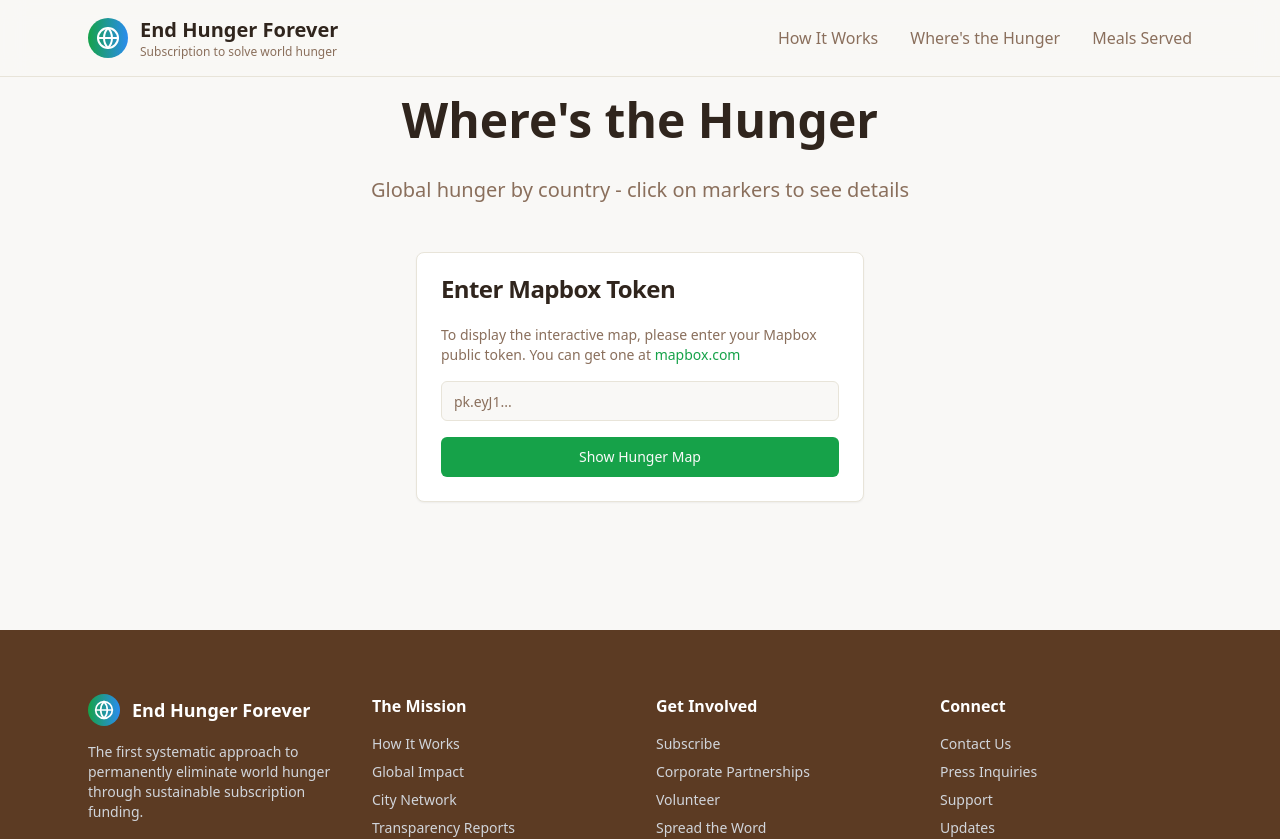
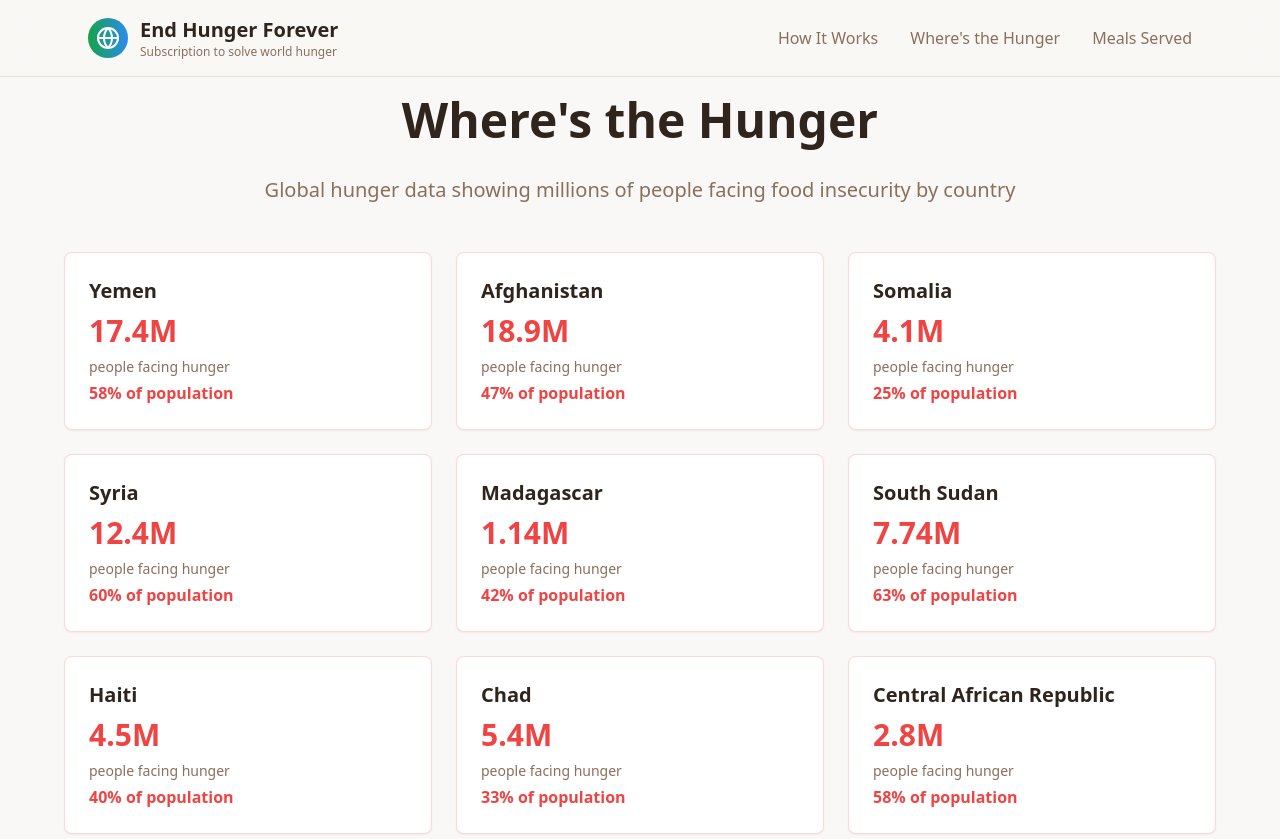
Before and after one commit to adityanarayanan95-collab/end-hunger-now, a React (Vite) app: page /wheres-the-hunger in a window 1280 px wide. Shown: the top 839 px of the page. Built offline with nearby package versions, Linux system fonts and the light colour scheme.

Commit message:
Update Where's the Hunger page
Replace Mapbox token input with a global map displaying starvation data per country.

```diff
--- a/src/pages/WheresTheHunger.tsx
+++ b/src/pages/WheresTheHunger.tsx
@@ -7,14 +7,23 @@ import { Card, CardContent, CardHeader, CardTitle } from "@/components/ui/card";
 import { MapContainer } from "@/components/MapContainer";
 
 const WheresTheHunger = () => {
-  const [mapboxToken, setMapboxToken] = useState("");
-  const [showMap, setShowMap] = useState(false);
-
-  const handleShowMap = () => {
-    if (mapboxToken.trim()) {
-      setShowMap(true);
-    }
-  };
+  const hungerData = [
+    { country: "Yemen", population: 17.4, percentage: 58 },
+    { country: "Afghanistan", population: 18.9, percentage: 47 },
+    { country: "Somalia", population: 4.1, percentage: 25 },
+    { country: "Syria", population: 12.4, percentage: 60 },
+    { country: "Madagascar", population: 1.14, percentage: 42 },
+    { country: "South Sudan", population: 7.74, percentage: 63 },
+    { country: "Haiti", population: 4.5, percentage: 40 },
+    { country: "Chad", population: 5.4, percentage: 33 },
+    { country: "Central African Republic", population: 2.8, percentage: 58 },
+    { country: "Democratic Republic of Congo", population: 27.3, percentage: 31 },
+    { country: "Ethiopia", population: 20.4, percentage: 18 },
+    { country: "Sudan", population: 11.7, percentage: 26 },
+    { country: "Nigeria", population: 25.0, percentage: 12 },
+    { country: "Pakistan", population: 43.0, percentage: 19 },
+    { country: "Bangladesh", population: 21.0, percentage: 13 },
+  ];
 
   return (
     <div className="min-h-screen bg-background">
@@ -25,39 +34,27 @@ const WheresTheHunger = () => {
             Where's the Hunger
           </h1>
           <p className="text-xl text-muted-foreground text-center mb-12">
-            Global hunger by country - click on markers to see details
+            Global hunger data showing millions of people facing food insecurity by country
           </p>
 
-          {!showMap ? (
-            <Card className="max-w-md mx-auto mb-8">
-              <CardHeader>
-                <CardTitle>Enter Mapbox Token</CardTitle>
-              </CardHeader>
-              <CardContent className="space-y-4">
-                <p className="text-sm text-muted-foreground">
-                  To display the interactive map, please enter your Mapbox public token.
-                  You can get one at <a href="https://mapbox.com/" target="_blank" rel="noopener noreferrer" className="text-primary hover:underline">mapbox.com</a>
-                </p>
-                <Input
-                  type="text"
-                  placeholder="pk.eyJ1..."
-                  value={mapboxToken}
-                  onChange={(e) => setMapboxToken(e.target.value)}
-                />
-                <Button onClick={handleShowMap} className="w-full">
-                  Show Hunger Map
-                </Button>
-              </CardContent>
-            </Card>
-          ) : (
-            <div className="mb-12">
-              <MapContainer
-                mapboxToken={mapboxToken}
-                type="hunger"
-                title="Global Hunger by Country"
-              />
-            </div>
-          )}
+          <div className="grid grid-cols-1 md:grid-cols-2 lg:grid-cols-3 gap-6">
+            {hungerData.map((item, index) => (
+              <Card key={index} className="border-destructive/20 hover:shadow-lg transition-shadow">
+                <CardContent className="p-6">
+                  <h3 className="text-xl font-bold text-foreground mb-2">{item.country}</h3>
+                  <p className="text-3xl font-bold text-destructive mb-2">
+                    {item.population}M
+                  </p>
+                  <p className="text-muted-foreground text-sm mb-1">
+                    people facing hunger
+                  </p>
+                  <p className="text-destructive font-semibold">
+                    {item.percentage}% of population
+                  </p>
+                </CardContent>
+              </Card>
+            ))}
+          </div>
         </div>
       </main>
       <Footer />
```
